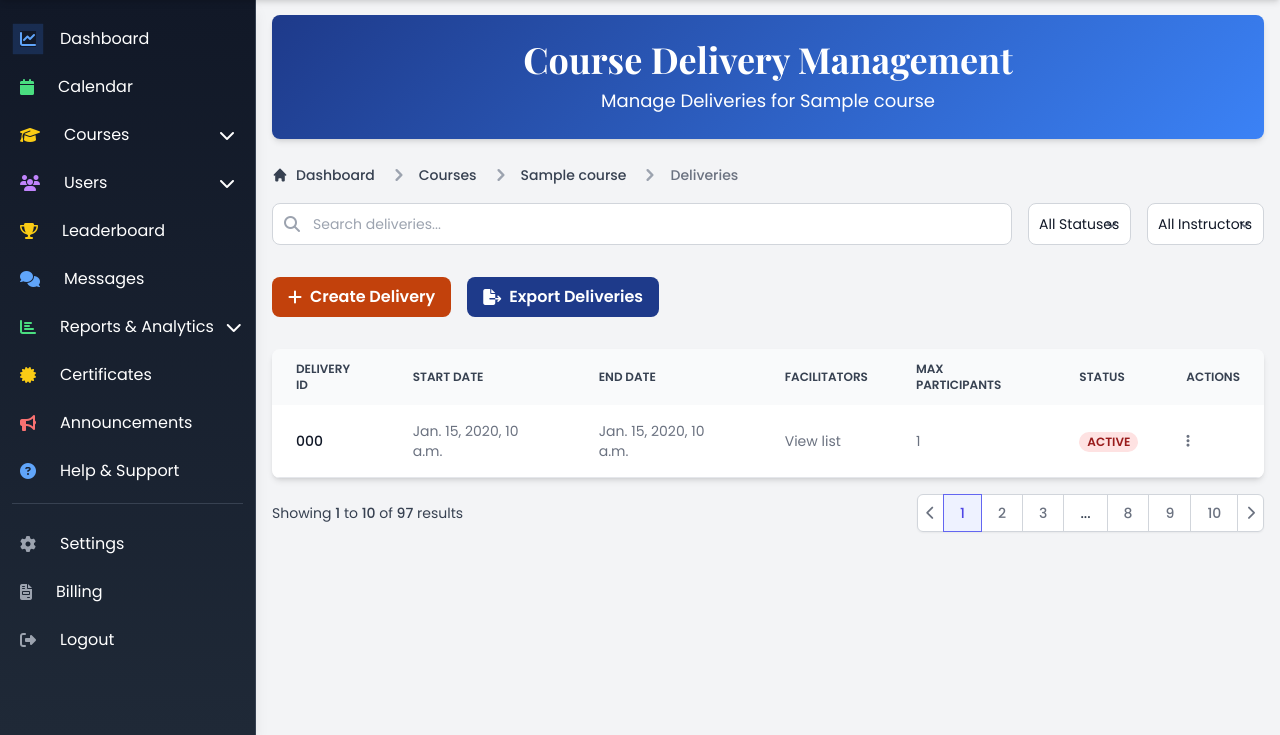
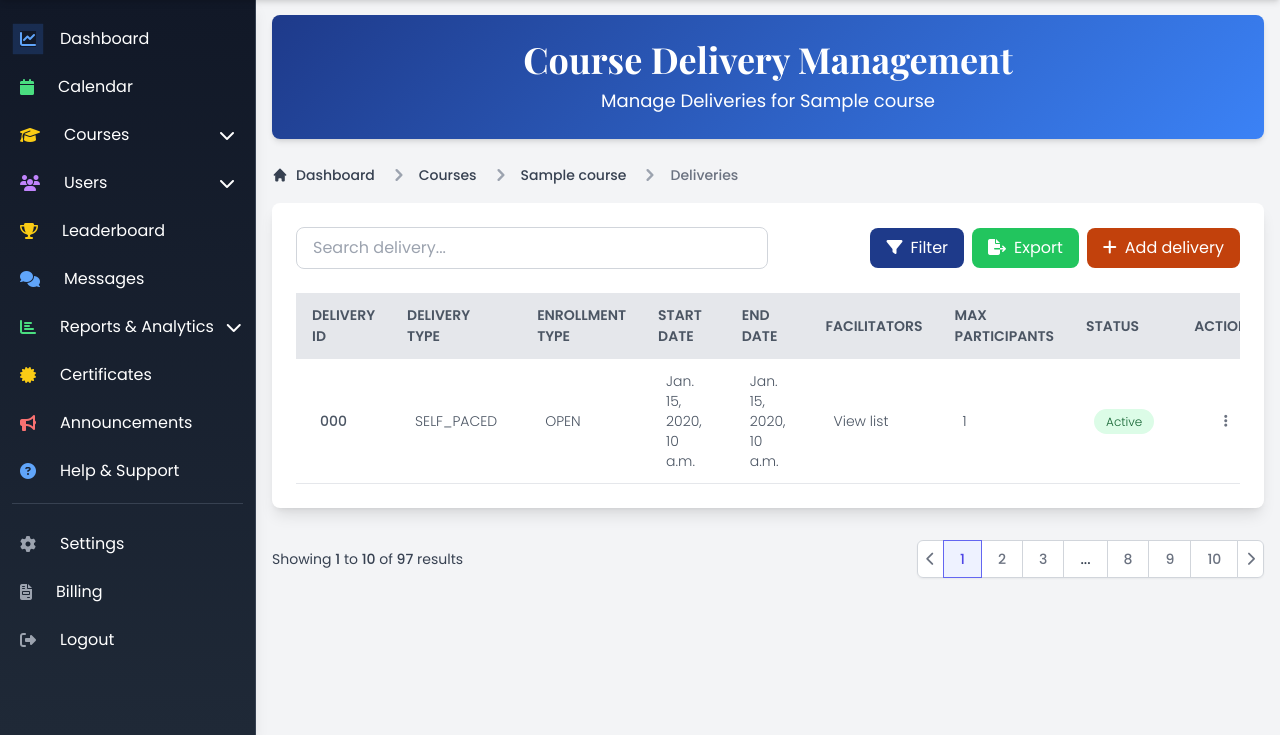
Before and after one commit to phostilite/learning-management-system-django, a Django app: page /en/user/administrator/course/00000000-0000-0000-0000-000000000001/deliveries/ in a window 1280 px wide. Shown: the part 65-800 px from the top of the page. Run offline with Django 5.2, Linux system fonts and the light colour scheme; a user stored in the database is signed in; tables that the repository leaves empty hold one stand-in row (values such as "Sample post"); some libraries are stand-ins or nearby versions.

Commit message:
add: update deliveries ui

```diff
--- a/templates/users/administrator/course/deliveries.html
+++ b/templates/users/administrator/course/deliveries.html
@@ -44,101 +44,92 @@
             </ol>
         </nav>
 
-        <!-- Search and Filters -->
-        <div class="mb-8 flex flex-wrap items-center justify-between gap-4">
-            <div class="flex-grow">
-                <div class="relative">
-                    <div class="absolute inset-y-0 left-0 flex items-center pl-3 pointer-events-none">
-                        <i class="fas fa-search text-gray-400"></i>
+
+        <div class="bg-white rounded-lg shadow-lg p-6 mb-8">
+            <div class="flex flex-wrap items-center justify-between mb-6">
+                <div class="w-full md:w-1/2 mb-4 md:mb-0">
+                    <input type="text" placeholder="Search delivery..." class="w-full px-4 py-2 rounded-lg border border-gray-300 focus:outline-none focus:ring-2 focus:ring-primary">
                 </div>
-                    <input type="text" class="bg-white border border-gray-300 text-gray-900 text-sm rounded-lg focus:ring-blue-500 focus:border-blue-500 block w-full pl-10 p-2.5" placeholder="{% trans 'Search deliveries...' %}">
-                </div>
-            </div>
-            <div class="flex gap-4">
-                <select class="bg-white border border-gray-300 text-gray-900 text-sm rounded-lg focus:ring-blue-500 focus:border-blue-500 block p-2.5">
-                    <option selected>{% trans "All Statuses" %}</option>
-                    <option value="1">{% trans "Scheduled" %}</option>
-                    <option value="2">{% trans "In Progress" %}</option>
-                    <option value="3">{% trans "Completed" %}</option>
-                    <option value="4">{% trans "Cancelled" %}</option>
-                </select>
-                <select class="bg-white border border-gray-300 text-gray-900 text-sm rounded-lg focus:ring-blue-500 focus:border-blue-500 block p-2.5">
-                    <option selected>{% trans "All Instructors" %}</option>
-                    <option value="1">{% trans "Instructor 1" %}</option>
-                    <option value="2">{% trans "Instructor 2" %}</option>
-                    <option value="3">{% trans "Instructor 3" %}</option>
-                </select>
+                <div class="w-full md:w-auto flex flex-wrap gap-2">
+                    <button class="bg-primary text-white px-4 py-2 rounded-lg hover:bg-blue-700 transition duration-300">
+                        <i class="fas fa-filter mr-2"></i>Filter
+                    </button>
+                    <button class="bg-green-500 text-white px-4 py-2 rounded-lg hover:bg-green-600 transition duration-300">
+                        <i class="fas fa-file-export mr-2"></i>Export
+                    </button>
+                    <button id="openModalBtn" class="bg-accent text-white px-4 py-2 rounded-lg hover:bg-red-700 transition duration-300">
+                        <i class="fas fa-plus mr-2"></i>Add delivery
+                    </button>
                 </div>
             </div>
 
-        <!-- Action Buttons -->
-        <div class="mb-8 flex gap-4">
-            <a href="{% url 'administrator_course_delivery_create' course.id %}" type="button" class="bg-accent hover:bg-opacity-90 text-white font-bold py-2 px-4 rounded-lg flex items-center">
-                <i class="fas fa-plus mr-2"></i> {% trans "Create Delivery" %}
-            </a>
-            <a href="#" type="button" class="bg-primary hover:bg-opacity-90 text-white font-bold py-2 px-4 rounded-lg flex items-center">
-                <i class="fas fa-file-export mr-2"></i> {% trans "Export Deliveries" %}
-            </a>
-        </div>
-
-        <!-- Deliveries Table -->
-        <div class="overflow-x-auto relative shadow-md sm:rounded-lg">
-            <table class="w-full text-sm text-left text-gray-500">
-                <thead class="text-xs text-gray-700 uppercase bg-gray-50">
-                    <tr>
-                        <th scope="col" class="py-3 px-6">{% trans "Delivery ID" %}</th>
-                        <th scope="col" class="py-3 px-6">{% trans "Start Date" %}</th>
-                        <th scope="col" class="py-3 px-6">{% trans "End Date" %}</th>
-                        <th scope="col" class="py-3 px-6">{% trans "Facilitators" %}</th>
-                        <th scope="col" class="py-3 px-6">{% trans "Max Participants" %}</th>
-                        <th scope="col" class="py-3 px-6">{% trans "Status" %}</th>
-                        <th scope="col" class="py-3 px-6">{% trans "Actions" %}</th>
+            <div class="overflow-x-auto">
+                <table class="w-full">
+                    <thead>
+                        <tr class="bg-gray-200 text-gray-600 uppercase text-sm leading-normal">
+                            <th class="px-4 py-3 text-left">Delivery ID</th>
+                            <th class="px-4 py-3 text-left">Delivery Type</th>
+                            <th class="px-4 py-3 text-left">Enrollment Type</th>
+                            <th class="px-4 py-3 text-left">Start Date</th>
+                            <th class="px-4 py-3 text-left">End Date</th>
+                            <th class="px-4 py-3 text-left">Facilitators</th>
+                            <th class="px-4 py-3 text-left">Max Participants</th>
+                            <th class="px-4 py-3 text-left">Status</th>
+                            <th class="px-4 py-3 text-left">Actions</th>
                         </tr>
                     </thead>
-                <tbody>
+                    <tbody class="text-gray-600 text-sm font-light">
                         {% for delivery in deliveries %}
-                    <tr class="bg-white border-b hover:bg-gray-50">
-                        <th scope="row" class="py-4 px-6 font-medium text-gray-900 whitespace-nowrap">
-                            {{ delivery.delivery_code }}
-                        </th>
-                        <td class="py-4 px-6">{{ delivery.start_date }}</td>
-                        <td class="py-4 px-6">{{ delivery.end_date }}</td>
-                        <td class="py-4 px-6"><a href="#"> View list</a></td>
-                        <td class="py-4 px-6">{{ delivery.max_participants }}</td>
-                        <td class="py-4 px-6">
-                            <span class="px-2 inline-flex text-xs leading-5 font-semibold rounded-full
-                                {% if delivery.status == 'Scheduled' %}bg-yellow-100 text-yellow-800
-                                {% elif delivery.status == 'In Progress' %}bg-blue-100 text-blue-800
-                                {% elif delivery.status == 'Completed' %}bg-green-100 text-green-800
-                                {% else %}bg-red-100 text-red-800{% endif %}">
-                                {{ delivery.status }}
-                            </span>
+                        <tr class="border-b border-gray-200 hover:bg-gray-100">
+                            <td class="py-3 px-6 text-left whitespace-nowrap">
+                                <div class="flex items-center">
+                                    <span class="font-medium">{{ delivery.delivery_code }} </span>
+                                </div>
                             </td>
-                        <td class="py-4 px-6">
-                            <div class="relative">
-                                <button id="deliveryDropdownButton{{ delivery.id }}" data-dropdown-toggle="deliveryDropdown{{ delivery.id }}" class="text-gray-500 hover:text-gray-700">
+                            <td class="py-3 px-6 text-left">{{ delivery.delivery_type }}</td>
+                            <td class="py-3 px-6 text-left">{{ delivery.enrollment_type }}</td>
+                            <td class="py-3 px-6 text-left">{{ delivery.start_date }}</td>
+                            <td class="py-3 px-6 text-left">{{ delivery.end_date }}</td>
+                            <td class="py-3 px-6 text-left"><a href="#"> View list </a></td>
+                            <td class="py-3 px-6 text-left">{{ delivery.max_participants }}</td>
+                            <td class="py-3 px-6 text-left">
+                                {% if delivery.status == 'DRAFT' %}
+                                    <span class="bg-gray-100 text-gray-800 py-1 px-3 rounded-full text-xs">Draft</span>
+                                {% elif delivery.status == 'ACTIVE' %}
+                                    <span class="bg-green-100 text-green-800 py-1 px-3 rounded-full text-xs">Active</span>
+                                {% elif delivery.status == 'COMPLETED' %}
+                                    <span class="bg-blue-100 text-blue-800 py-1 px-3 rounded-full text-xs">Completed</span>
+                                {% elif delivery.status == 'ARCHIVED' %}
+                                    <span class="bg-yellow-100 text-yellow-800 py-1 px-3 rounded-full text-xs">Archived</span>
+                                {% else %}
+                                    <span class="bg-red-100 text-red-800 py-1 px-3 rounded-full text-xs">Unknown</span>
+                                {% endif %}
+                            </td>
+                            <td class="py-3 px-6 text-center">
+                                <div>
+                                    <button id="deliveryDropdownButton-{{ delivery.id }}" data-dropdown-toggle="deliveryDropdown-{{ delivery.id }}" class="text-gray-500 hover:text-gray-700">
                                         <i class="fas fa-ellipsis-v"></i>
                                     </button>
-                                <div id="deliveryDropdown{{ delivery.id }}" class="z-10 hidden bg-white divide-y divide-gray-100 rounded-lg shadow w-44 text-left absolute right-0">
-                                    <ul class="py-2 text-sm text-black" aria-labelledby="deliveryDropdownButton{{ delivery.id }}">
+                                    <div id="deliveryDropdown-{{ delivery.id }}" class="z-10 hidden bg-white divide-y divide-gray-100 rounded-lg shadow w-56 text-left">
+                                        <ul class="py-2 text-sm text-black" aria-labelledby="deliveryDropdownButton-{{ delivery.id }}">
                                             <li>
                                                 <a href="#" class="block px-4 py-2 hover:bg-gray-100">
-                                                <i class="fas fa-eye mr-2"></i> {% trans "View Details" %}
+                                                    <i class="fas fa-eye mr-2"></i> View Details
                                                 </a>
                                             </li>
                                             <li>
                                                 <a href="#" class="block px-4 py-2 hover:bg-gray-100">
-                                                <i class="fas fa-edit mr-2"></i> {% trans "Edit" %}
+                                                    <i class="fas fa-edit mr-2"></i> Edit Details
                                                 </a>
                                             </li>
                                             <li>
                                                 <a href="#" class="block px-4 py-2 hover:bg-gray-100">
-                                                <i class="fas fa-users mr-2"></i> {% trans "Manage Students" %}
+                                                    <i class="fas fa-users mr-2"></i> Manage Learners
                                                 </a>
                                             </li>
                                             <li>
-                                            <a href="#" class="block px-4 py-2 hover:bg-gray-100 delete-delivery" data-delivery-id="{{ delivery.id }}">
-                                                <i class="fas fa-trash-alt mr-2"></i> {% trans "Delete" %}
+                                                <a href="#" class="block px-4 py-2 hover:bg-gray-100 text-red-600">
+                                                    <i class="fas fa-trash-alt mr-2"></i> Delete
                                                 </a>
                                             </li>
                                         </ul>
@@ -150,6 +141,8 @@
                     </tbody>
                 </table>
             </div>
+        </div>
+
 
         <!-- Pagination -->
         <div class="flex items-center justify-between mt-4">
```
Lines whose indentation alone changed are shown as unchanged.
